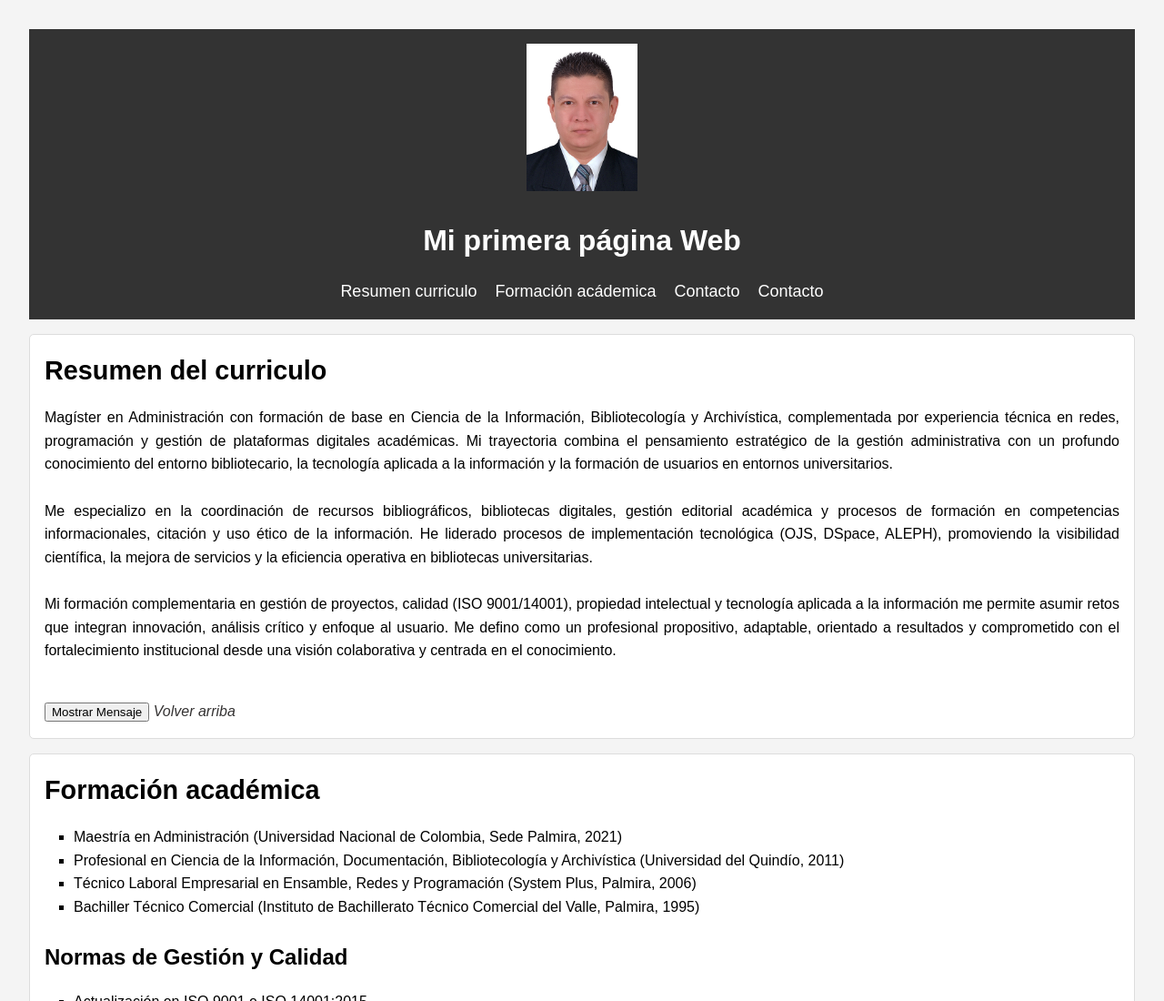
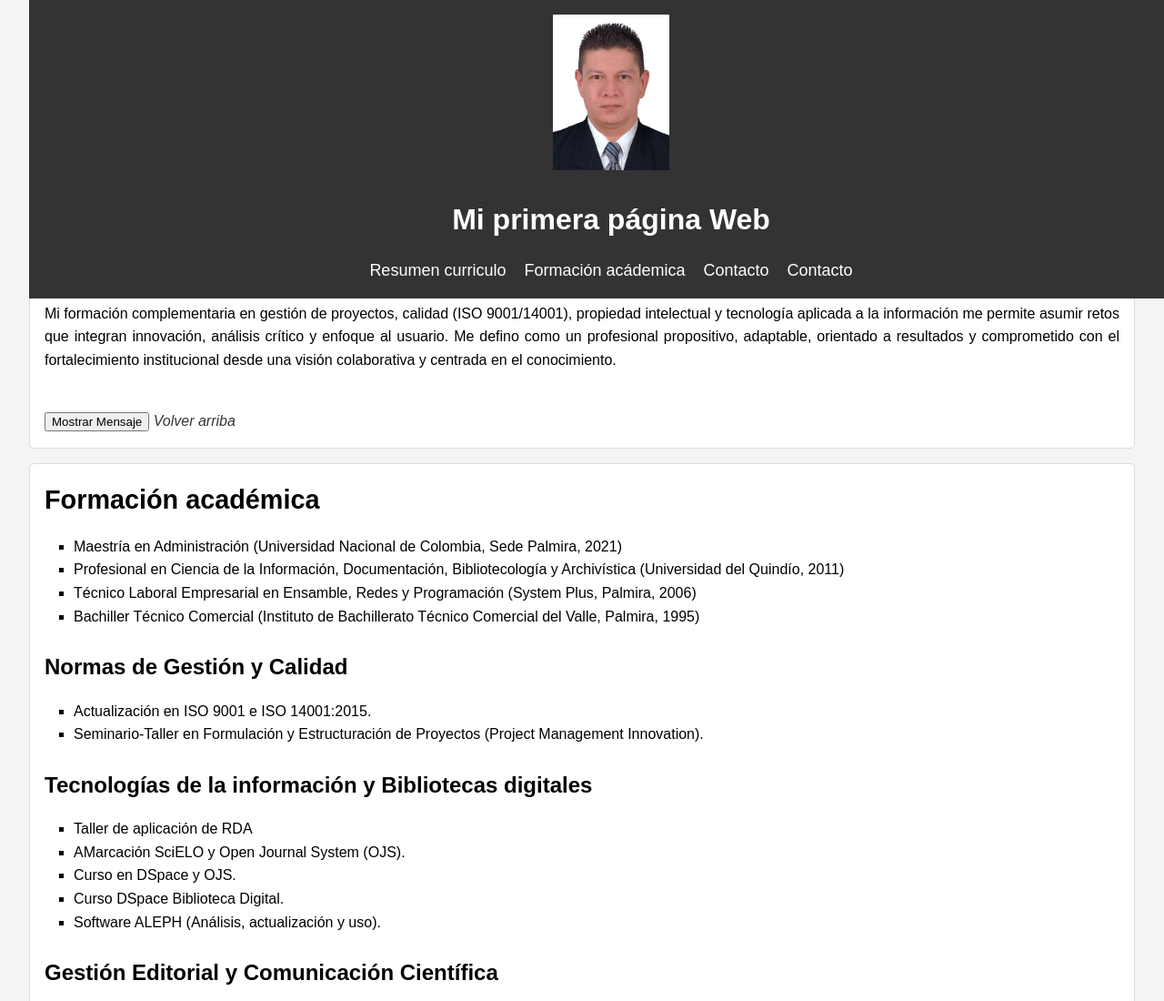
Before and after one commit to wagudelop/Laboratorio04, a plain HTML site: page index.html in a window 1280 px wide. Shown: the top 1100 px of the page at 91% size. Drawn offline with Linux system fonts and the light colour scheme.

Commit message:
Add files via upload

```diff
--- a/index.html
+++ b/index.html
@@ -4,7 +4,7 @@
 <head>
     <meta charset="UTF-8">
     <meta name="viewport" content="width=device-width, initial-scale=1.0">
-    <title>Mi primera página Web</title>
+    <title>Mi primer sitio Web</title>
     <link rel="stylesheet" href="https://cdnjs.cloudflare.com/ajax/libs/font-awesome/4.7.0/css/font-awesome.min.css">
 </head>
 <link rel="stylesheet" href="styles.css">
--- a/styles.css
+++ b/styles.css
@@ -16,8 +16,20 @@ section {
     border-radius: 5px;
 }
 
-/* Estilos del encabezado y pie de página */
-header, footer {
+/* Estilos para el encabezado */
+header {
+    position: fixed; /* La clave para que se quede fijo */
+    top: 0; /* Lo fija en la parte superior */
+    width: 100%; /* Ocupa todo el ancho */
+    background-color: #333; /* Color de fondo para que el contenido no se vea a través de él */
+    color: white;
+    text-align: center;
+    padding: 1em 0;
+    z-index: 1000; /* Asegura que el encabezado esté por encima de otros elementos */
+}
+
+/* Estilos del pie de página */
+footer {
     background-color: #333;
     color: white;
     text-align: center;
```
